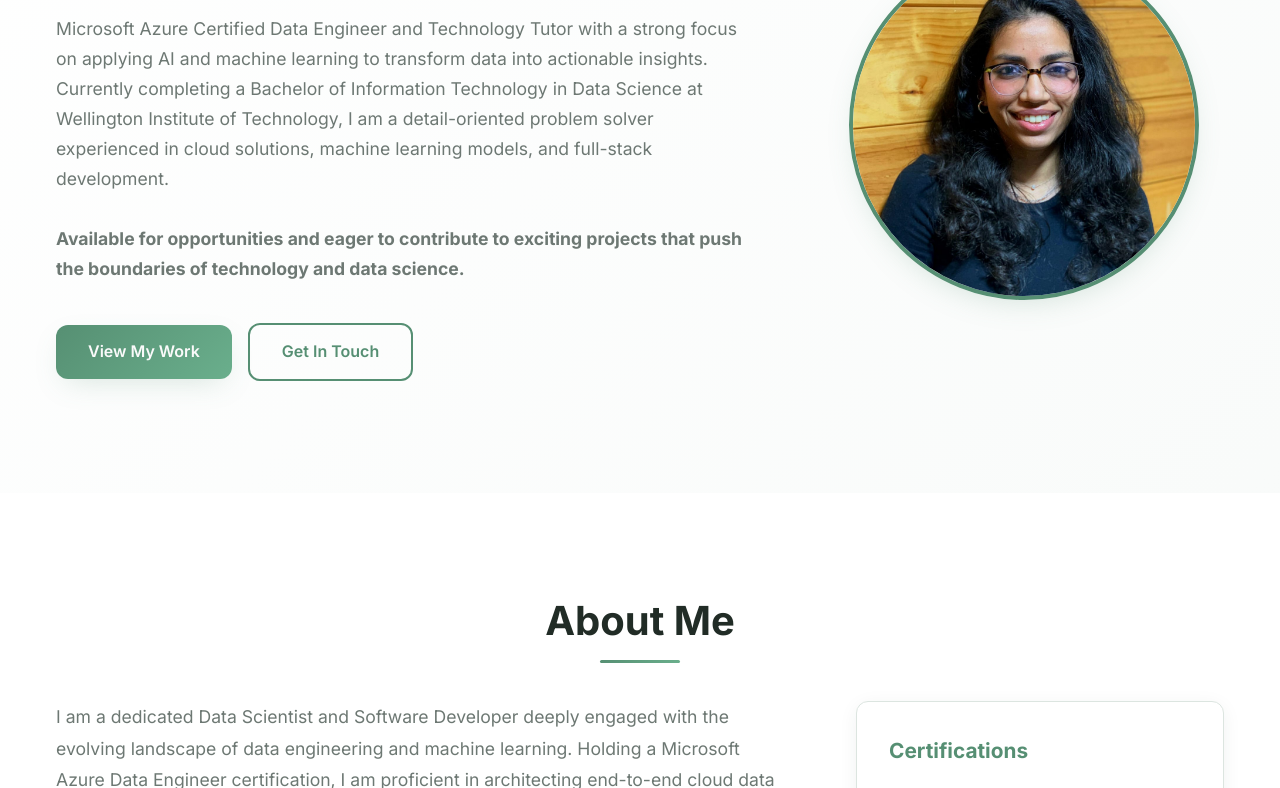
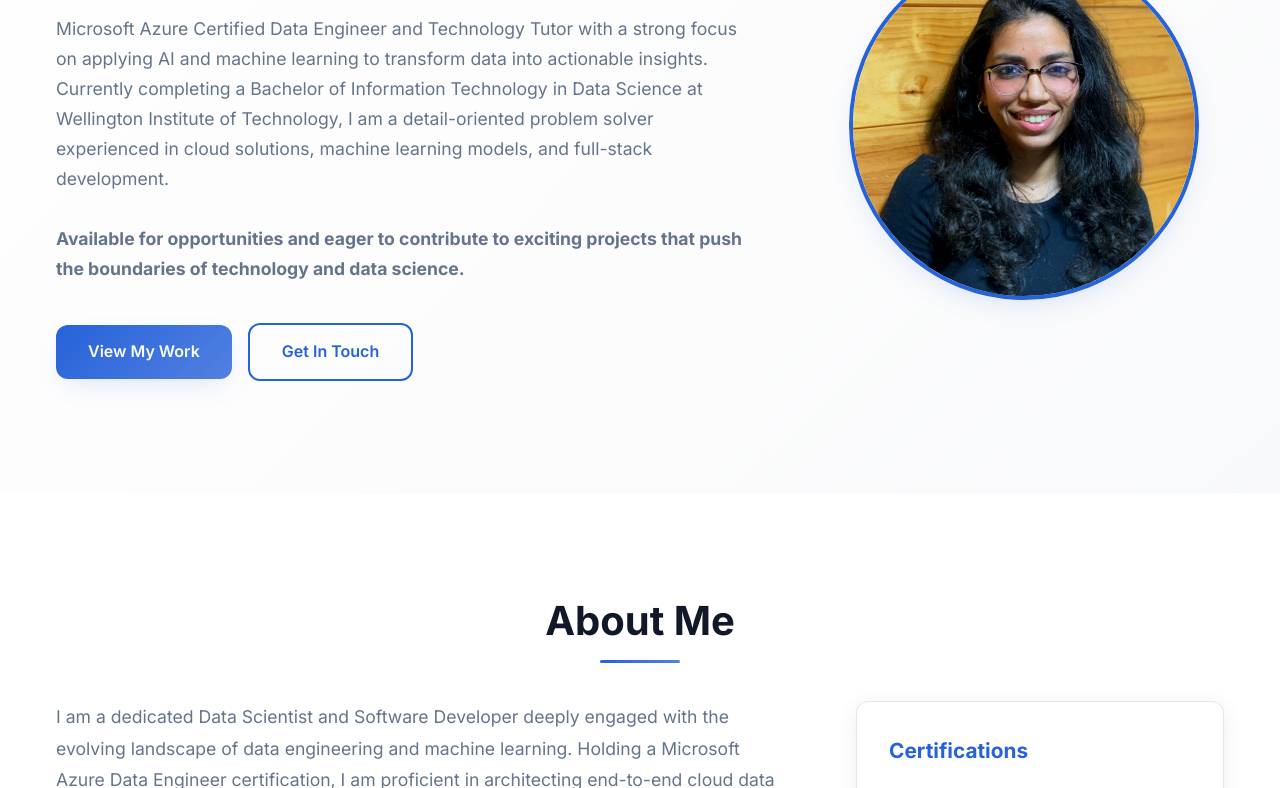
Before and after one commit to adyasinha-WIT/adyasinha-WIT.github.io, a plain HTML site: page index.html in a window 1280 px wide. Shown: the part 307-1095 px from the top of the page. Drawn offline with Linux system fonts and the light colour scheme.

Commit message:
enhanced styling

```diff
--- a/styles.css
+++ b/styles.css
@@ -1,40 +1,39 @@
-/* Enhanced CSS Variables */
 :root {
-    /* Primary Brand Colors - Sage Green Theme */
-    --primary: 150 25% 45%;
-    --primary-foreground: 0 0% 98%;
-    --primary-hover: 150 30% 40%;
+    /* Primary Brand Colors - Professional Blue Theme */
+    --primary: 220 70% 50%;
+    --primary-foreground: 220 10% 98%;
+    --primary-hover: 220 70% 45%;
 
     /* Secondary Colors */
-    --secondary: 150 15% 94%;
-    --secondary-foreground: 150 25% 15%;
+    --secondary: 210 40% 96.1%;
+    --secondary-foreground: 222.2 47.4% 11.2%;
 
     /* Accent Colors */
-    --accent: 150 20% 90%;
-    --accent-foreground: 150 25% 20%;
+    --accent: 210 40% 96.1%;
+    --accent-foreground: 222.2 47.4% 11.2%;
 
     /* Status Colors */
     --destructive: 0 84.2% 60.2%;
-    --destructive-foreground: 0 0% 98%;
-    --muted: 150 10% 95%;
-    --muted-foreground: 150 5% 45%;
+    --destructive-foreground: 210 40% 98%;
+    --muted: 210 40% 96.1%;
+    --muted-foreground: 215.4 16.3% 46.9%;
 
     /* UI Elements */
-    --border: 150 15% 88%;
-    --input: 150 15% 88%;
-    --ring: 150 25% 45%;
+    --border: 214.3 31.8% 91.4%;
+    --input: 214.3 31.8% 91.4%;
+    --ring: 220 70% 50%;
     --background: 0 0% 100%;
-    --foreground: 150 15% 15%;
+    --foreground: 220.9 39.3% 11%;
     --card: 0 0% 100%;
-    --card-foreground: 150 15% 15%;
+    --card-foreground: 220.9 39.3% 11%;
     --popover: 0 0% 100%;
-    --popover-foreground: 150 15% 15%;
+    --popover-foreground: 220.9 39.3% 11%;
 
     /* Enhanced Design Tokens */
-    --gradient-primary: linear-gradient(135deg, hsl(var(--primary)), hsl(150 30% 55%));
-    --gradient-hero: linear-gradient(135deg, hsl(var(--background)), hsl(150 20% 98%));
-    --shadow-elegant: 0 10px 30px -10px hsl(var(--primary) / 0.25);
-    --shadow-card: 0 4px 20px -2px hsl(150 15% 20% / 0.08);
+    --gradient-primary: linear-gradient(135deg, hsl(var(--primary)), hsl(220 70% 60%));
+    --gradient-hero: linear-gradient(135deg, hsl(var(--background)), hsl(220 20% 98%));
+    --shadow-elegant: 0 10px 30px -10px hsl(var(--primary) / 0.2);
+    --shadow-card: 0 4px 20px -2px hsl(220 20% 20% / 0.1);
     --transition-smooth: all 0.3s cubic-bezier(0.4, 0, 0.2, 1);
     --border-radius: 0.75rem;
 }
```
